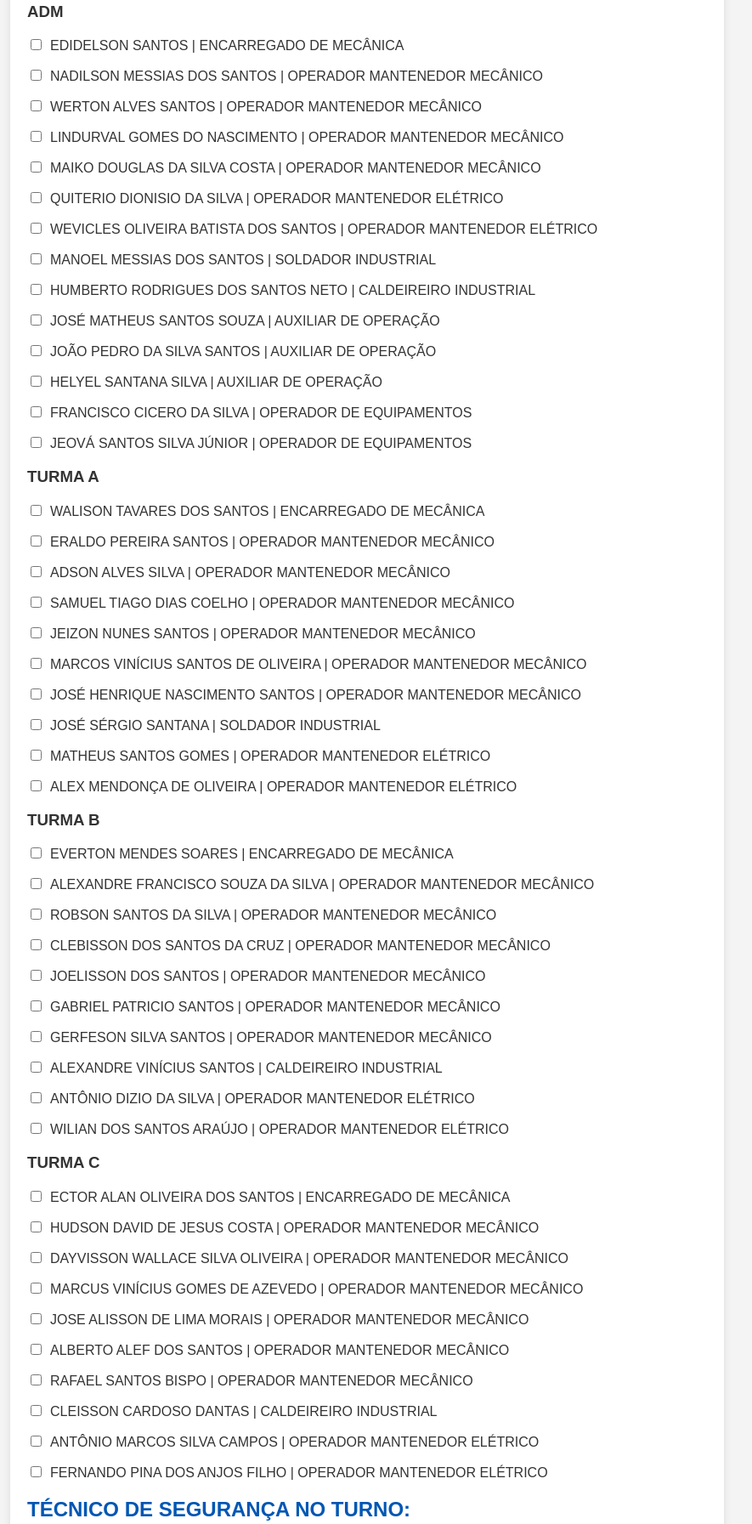
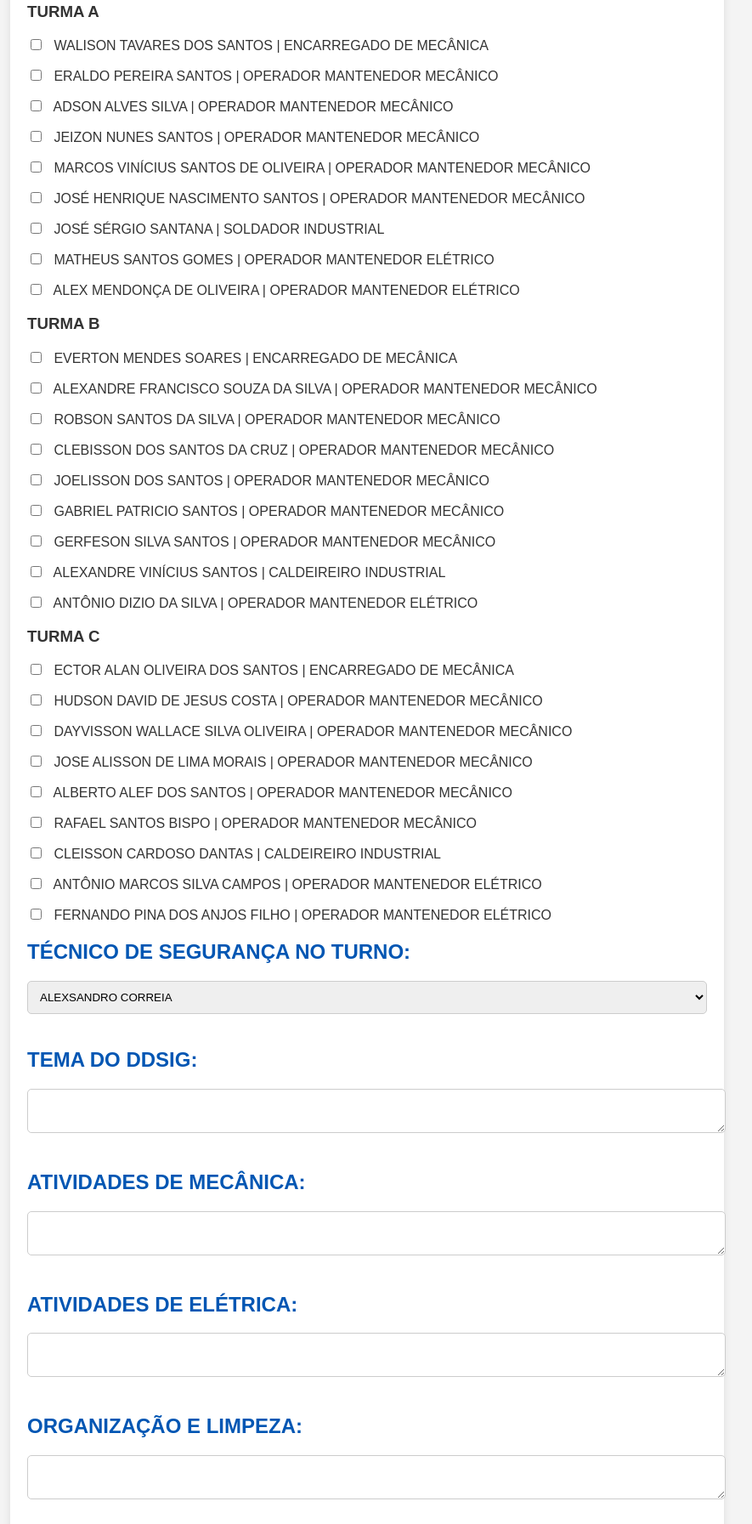
Before and after one commit to GilvandoNathan/Teste-Formul-rio, a plain HTML site: page templates/form.html in a window 1280 px wide. Shown: the part 1019-2812 px from the top of the page at 85% size, without its empty margins (208-1093 px from the left). Drawn offline with Linux system fonts and the light colour scheme.

Commit message:
Tentativa de Correções

```diff
--- a/templates/form.html
+++ b/templates/form.html
@@ -19,7 +19,7 @@
             <div>
                 <h2 class="titulo2">DATA:</h2>
                 <p>
-                    <input type="date" name="pasta" id="ipasta" required>
+                    <input type="date" name="data" id="idata" required>
                 </p>
             </div>
             <div>
@@ -53,145 +53,123 @@
                 </select>
             </div>
             <div>
+            </div>
+            <div>
                 <h2 class="titulo2">PROFISSIONAIS PRESENTES:</h2>
-                <h3>ADM</h3>
+                <h3>TURMA A</h3>
                 <p>
-                        <input type="checkbox" name="edidelson" id="iedidelson"><label for="iedidelson">EDIDELSON SANTOS | ENCARREGADO DE MECÂNICA</label>
+                    <input type="checkbox" name="walison" id="iwalison" value="WALISON TAVARES DOS SANTOS | ENCARREGADO DE MECÂNICA">
+                    WALISON TAVARES DOS SANTOS | ENCARREGADO DE MECÂNICA
                 </p>
                 <p>
-                        <input type="checkbox" name="edidelson" id="iedidelson"><label for="iedidelson">NADILSON MESSIAS DOS SANTOS | OPERADOR MANTENEDOR MECÂNICO</label>
+                    <input type="checkbox" name="eraldo" id="ieraldo" value="ERALDO PEREIRA SANTOS | OPERADOR MANTENEDOR MECÂNICO">
+                    ERALDO PEREIRA SANTOS | OPERADOR MANTENEDOR MECÂNICO
                 </p>
                 <p>
-                        <input type="checkbox" name="edidelson" id="iedidelson"><label for="iedidelson">WERTON ALVES SANTOS | OPERADOR MANTENEDOR MECÂNICO</label>
+                    <input type="checkbox" name="eadson" id="iadson" value="ADSON ALVES SILVA | OPERADOR MANTENEDOR MECÂNICO">
+                    ADSON ALVES SILVA | OPERADOR MANTENEDOR MECÂNICO
                 </p>
                 <p>
-                        <input type="checkbox" name="edidelson" id="iedidelson"><label for="iedidelson">LINDURVAL GOMES DO NASCIMENTO | OPERADOR MANTENEDOR MECÂNICO</label>
+                    <input type="checkbox" name="jeizon" id="ijeizon" value="JEIZON NUNES SANTOS | OPERADOR MANTENEDOR MECÂNICO">
+                    JEIZON NUNES SANTOS | OPERADOR MANTENEDOR MECÂNICO
                 </p>
                 <p>
-                        <input type="checkbox" name="edidelson" id="iedidelson"><label for="iedidelson">MAIKO DOUGLAS DA SILVA COSTA | OPERADOR MANTENEDOR MECÂNICO</label>
+                    <input type="checkbox" name="mvinicius" id="imvinicius" value="MARCOS VINÍCIUS SANTOS DE OLIVEIRA | OPERADOR MANTENEDOR MECÂNICO">
+                    MARCOS VINÍCIUS SANTOS DE OLIVEIRA | OPERADOR MANTENEDOR MECÂNICO
                 </p>
                 <p>
-                        <input type="checkbox" name="edidelson" id="iedidelson"><label for="iedidelson">QUITERIO DIONISIO DA SILVA | OPERADOR MANTENEDOR ELÉTRICO</label>
+                    <input type="checkbox" name="henrique" id="ihenrique" value="JOSÉ HENRIQUE NASCIMENTO SANTOS | OPERADOR MANTENEDOR MECÂNICO">
+                    JOSÉ HENRIQUE NASCIMENTO SANTOS | OPERADOR MANTENEDOR MECÂNICO
                 </p>
                 <p>
-                        <input type="checkbox" name="edidelson" id="iedidelson"><label for="iedidelson">WEVICLES OLIVEIRA BATISTA DOS SANTOS | OPERADOR MANTENEDOR ELÉTRICO</label>
+                    <input type="checkbox" name="sergio" id="isergio" value="JOSÉ SÉRGIO SANTANA | SOLDADOR INDUSTRIAL">
+                    JOSÉ SÉRGIO SANTANA | SOLDADOR INDUSTRIAL
                 </p>
                 <p>
-                        <input type="checkbox" name="edidelson" id="iedidelson"><label for="iedidelson">MANOEL MESSIAS DOS SANTOS | SOLDADOR INDUSTRIAL</label>
+                    <input type="checkbox" name="matheussantos" id="imatheussantos" value="MATHEUS SANTOS GOMES | OPERADOR MANTENEDOR ELÉTRICO">
+                    MATHEUS SANTOS GOMES | OPERADOR MANTENEDOR ELÉTRICO
                 </p>
                 <p>
-                        <input type="checkbox" name="edidelson" id="iedidelson"><label for="iedidelson">HUMBERTO RODRIGUES DOS SANTOS NETO | CALDEIREIRO INDUSTRIAL</label>
+                    <input type="checkbox" name="alex" id="ialex" value="ALEX MENDONÇA DE OLIVEIRA | OPERADOR MANTENEDOR ELÉTRICO">
+                    ALEX MENDONÇA DE OLIVEIRA | OPERADOR MANTENEDOR ELÉTRICO
+                </p>
+
+                <h3>TURMA B</h3>
+                <p>
+                    <input type="checkbox" name="evertonmendes" id="ievertonmendes" value="EVERTON MENDES SOARES | ENCARREGADO DE MECÂNICA">
+                    EVERTON MENDES SOARES | ENCARREGADO DE MECÂNICA
                 </p>
                 <p>
-                        <input type="checkbox" name="edidelson" id="iedidelson"><label for="iedidelson">JOSÉ MATHEUS SANTOS SOUZA | AUXILIAR DE OPERAÇÃO</label>
+                    <input type="checkbox" name="alexandrefrancisco" id="ialexandrefrancisco" value="ALEXANDRE FRANCISCO SOUZA DA SILVA | OPERADOR MANTENEDOR MECÂNICO">
+                    ALEXANDRE FRANCISCO SOUZA DA SILVA | OPERADOR MANTENEDOR MECÂNICO
                 </p>
                 <p>
-                        <input type="checkbox" name="edidelson" id="iedidelson"><label for="iedidelson">JOÃO PEDRO DA SILVA SANTOS | AUXILIAR DE OPERAÇÃO</label>
+                    <input type="checkbox" name="robson" id="irobson" value="ROBSON SANTOS DA SILVA | OPERADOR MANTENEDOR MECÂNICO">
+                    ROBSON SANTOS DA SILVA | OPERADOR MANTENEDOR MECÂNICO
                 </p>
                 <p>
-                        <input type="checkbox" name="edidelson" id="iedidelson"><label for="iedidelson">HELYEL SANTANA SILVA | AUXILIAR DE OPERAÇÃO</label>
+                    <input type="checkbox" name="clebisson" id="iclebisson" value="CLEBISSON DOS SANTOS DA CRUZ | OPERADOR MANTENEDOR MECÂNICO">
+                    CLEBISSON DOS SANTOS DA CRUZ | OPERADOR MANTENEDOR MECÂNICO
                 </p>
                 <p>
-                        <input type="checkbox" name="edidelson" id="iedidelson"><label for="iedidelson">FRANCISCO CICERO DA SILVA | OPERADOR DE EQUIPAMENTOS</label>
+                    <input type="checkbox" name="joelisson" id="ijoelisson" value="JOELISSON DOS SANTOS | OPERADOR MANTENEDOR MECÂNICO">
+                    JOELISSON DOS SANTOS | OPERADOR MANTENEDOR MECÂNICO
                 </p>
                 <p>
-                        <input type="checkbox" name="edidelson" id="iedidelson"><label for="iedidelson">JEOVÁ SANTOS SILVA JÚNIOR | OPERADOR DE EQUIPAMENTOS</label>
-                    </p>
-                    <h3>TURMA A</h3>
-                    <p>
-                        <input type="checkbox" name="edidelson" id="iedidelson"><label for="iedidelson">WALISON TAVARES DOS SANTOS | ENCARREGADO DE MECÂNICA</label>
+                    <input type="checkbox" name="gabriel" id="igabriel" value="GABRIEL PATRICIO SANTOS | OPERADOR MANTENEDOR MECÂNICO">
+                    GABRIEL PATRICIO SANTOS | OPERADOR MANTENEDOR MECÂNICO
                 </p>
                 <p>
-                        <input type="checkbox" name="edidelson" id="iedidelson"><label for="iedidelson">ERALDO PEREIRA SANTOS | OPERADOR MANTENEDOR MECÂNICO</label>
+                    <input type="checkbox" name="gerfeson" id="igerfeson" value="GERFESON SILVA SANTOS | OPERADOR MANTENEDOR MECÂNICO">
+                    GERFESON SILVA SANTOS | OPERADOR MANTENEDOR MECÂNICO
                 </p>
                 <p>
-                        <input type="checkbox" name="edidelson" id="iedidelson"><label for="iedidelson">ADSON ALVES SILVA | OPERADOR MANTENEDOR MECÂNICO
-                        </label>
+                    <input type="checkbox" name="alexandrevinicius" id="ialexandrevinicius" value="ALEXANDRE VINÍCIUS SANTOS | CALDEIREIRO INDUSTRIAL">
+                    ALEXANDRE VINÍCIUS SANTOS | CALDEIREIRO INDUSTRIAL
                 </p>
                 <p>
-                        <input type="checkbox" name="edidelson" id="iedidelson"><label for="iedidelson">SAMUEL TIAGO DIAS COELHO | OPERADOR MANTENEDOR MECÂNICO</label>
+                    <input type="checkbox" name="dizio" id="idizio" value="ANTÔNIO DIZIO DA SILVA | OPERADOR MANTENEDOR ELÉTRICO">
+                    ANTÔNIO DIZIO DA SILVA | OPERADOR MANTENEDOR ELÉTRICO
+                </p>
+
+                <h3>TURMA C</h3>
+                <p>
+                    <input type="checkbox" name="ector" id="iector" value="ECTOR ALAN OLIVEIRA DOS SANTOS | ENCARREGADO DE MECÂNICA">
+                    ECTOR ALAN OLIVEIRA DOS SANTOS | ENCARREGADO DE MECÂNICA
                 </p>
                 <p>
-                        <input type="checkbox" name="edidelson" id="iedidelson"><label for="iedidelson">JEIZON NUNES SANTOS | OPERADOR MANTENEDOR MECÂNICO</label>
+                    <input type="checkbox" name="hudson" id="ihudson" value="HUDSON DAVID DE JESUS COSTA | OPERADOR MANTENEDOR MECÂNICO">
+                    HUDSON DAVID DE JESUS COSTA | OPERADOR MANTENEDOR MECÂNICO
                 </p>
                 <p>
-                        <input type="checkbox" name="edidelson" id="iedidelson"><label for="iedidelson">MARCOS VINÍCIUS SANTOS DE OLIVEIRA | OPERADOR MANTENEDOR MECÂNICO</label>
+                    <input type="checkbox" name="dayvisson" id="idayvisson" value="DAYVISSON WALLACE SILVA OLIVEIRA | OPERADOR MANTENEDOR MECÂNICO">
+                    DAYVISSON WALLACE SILVA OLIVEIRA | OPERADOR MANTENEDOR MECÂNICO
                 </p>
                 <p>
-                        <input type="checkbox" name="edidelson" id="iedidelson"><label for="iedidelson">JOSÉ HENRIQUE NASCIMENTO SANTOS | OPERADOR MANTENEDOR MECÂNICO</label>
+                    <input type="checkbox" name="josealisson" id="ijosealisson" value="JOSE ALISSON DE LIMA MORAIS | OPERADOR MANTENEDOR MECÂNICO">
+                    JOSE ALISSON DE LIMA MORAIS | OPERADOR MANTENEDOR MECÂNICO
                 </p>
                 <p>
-                        <input type="checkbox" name="edidelson" id="iedidelson"><label for="iedidelson">JOSÉ SÉRGIO SANTANA | SOLDADOR INDUSTRIAL</label>
+                    <input type="checkbox" name="alberto" id="ialberto" value="ALBERTO ALEF DOS SANTOS | OPERADOR MANTENEDOR MECÂNICO">
+                    ALBERTO ALEF DOS SANTOS | OPERADOR MANTENEDOR MECÂNICO
                 </p>
                 <p>
-                        <input type="checkbox" name="edidelson" id="iedidelson"><label for="iedidelson">MATHEUS SANTOS GOMES | OPERADOR MANTENEDOR ELÉTRICO</label>
+                    <input type="checkbox" name="rafael" id="irafael" value="RAFAEL SANTOS BISPO | OPERADOR MANTENEDOR MECÂNICO">
+                    RAFAEL SANTOS BISPO | OPERADOR MANTENEDOR MECÂNICO
                 </p>
                 <p>
-                        <input type="checkbox" name="edidelson" id="iedidelson"><label for="iedidelson">ALEX MENDONÇA DE OLIVEIRA | OPERADOR MANTENEDOR ELÉTRICO</label>
-                    </p>
-                    <h3>TURMA B</h3>
-                    <p>
-                        <input type="checkbox" name="edidelson" id="iedidelson"><label for="iedidelson">EVERTON MENDES SOARES | ENCARREGADO DE MECÂNICA</label>
+                    <input type="checkbox" name="cleisson" id="icleisson" value="CLEISSON CARDOSO DANTAS | CALDEIREIRO INDUSTRIAL">
+                    CLEISSON CARDOSO DANTAS | CALDEIREIRO INDUSTRIAL
                 </p>
                 <p>
-                        <input type="checkbox" name="edidelson" id="iedidelson"><label for="iedidelson">ALEXANDRE FRANCISCO SOUZA DA SILVA | OPERADOR MANTENEDOR MECÂNICO</label>
+                    <input type="checkbox" name="antoniomarcos" id="iantoniomarcos" value="ANTÔNIO MARCOS SILVA CAMPOS | OPERADOR MANTENEDOR ELÉTRICO">
+                    ANTÔNIO MARCOS SILVA CAMPOS | OPERADOR MANTENEDOR ELÉTRICO
                 </p>
                 <p>
-                        <input type="checkbox" name="edidelson" id="iedidelson"><label for="iedidelson">ROBSON SANTOS DA SILVA | OPERADOR MANTENEDOR MECÂNICO</label>
-                    </p>
-                    <p>
-                        <input type="checkbox" name="edidelson" id="iedidelson"><label for="iedidelson">CLEBISSON DOS SANTOS DA CRUZ | OPERADOR MANTENEDOR MECÂNICO</label>
-                    </p>
-                    <p>
-                        <input type="checkbox" name="edidelson" id="iedidelson"><label for="iedidelson">JOELISSON DOS SANTOS | OPERADOR MANTENEDOR MECÂNICO</label>
-                    </p>
-                    <p>
-                        <input type="checkbox" name="edidelson" id="iedidelson"><label for="iedidelson">GABRIEL PATRICIO SANTOS | OPERADOR MANTENEDOR MECÂNICO</label>
-                    </p>
-                    <p>
-                        <input type="checkbox" name="edidelson" id="iedidelson"><label for="iedidelson">GERFESON SILVA SANTOS | OPERADOR MANTENEDOR MECÂNICO</label>
-                    </p>
-                    <p>
-                        <input type="checkbox" name="edidelson" id="iedidelson"><label for="iedidelson">ALEXANDRE VINÍCIUS SANTOS | CALDEIREIRO INDUSTRIAL</label>
-                    </p>
-                    <p>
-                        <input type="checkbox" name="edidelson" id="iedidelson"><label for="iedidelson">ANTÔNIO DIZIO DA SILVA | OPERADOR MANTENEDOR ELÉTRICO</label>
-                    </p>
-                    <p>
-                        <input type="checkbox" name="edidelson" id="iedidelson"><label for="iedidelson">WILIAN DOS SANTOS ARAÚJO | OPERADOR MANTENEDOR ELÉTRICO</label>
-                    </p>
-                    <h3>TURMA C</h3>
-                    <p>
-                        <input type="checkbox" name="edidelson" id="iedidelson"><label for="iedidelson">ECTOR ALAN OLIVEIRA DOS SANTOS | ENCARREGADO DE MECÂNICA</label>
-                    </p>
-                    <p>
-                        <input type="checkbox" name="edidelson" id="iedidelson"><label for="iedidelson">HUDSON DAVID DE JESUS COSTA | OPERADOR MANTENEDOR MECÂNICO</label>
-                    </p>
-                    <p>
-                        <input type="checkbox" name="edidelson" id="iedidelson"><label for="iedidelson">DAYVISSON WALLACE SILVA OLIVEIRA | OPERADOR MANTENEDOR MECÂNICO</label>
-                    </p>
-                    <p>
-                        <input type="checkbox" name="edidelson" id="iedidelson"><label for="iedidelson">MARCUS VINÍCIUS GOMES DE AZEVEDO | OPERADOR MANTENEDOR MECÂNICO</label>
-                    </p>
-                    <p>
-                        <input type="checkbox" name="edidelson" id="iedidelson"><label for="iedidelson">JOSE ALISSON DE LIMA MORAIS | OPERADOR MANTENEDOR MECÂNICO</label>
-                    </p>
-                    <p>
-                        <input type="checkbox" name="edidelson" id="iedidelson"><label for="iedidelson">ALBERTO ALEF DOS SANTOS | OPERADOR MANTENEDOR MECÂNICO</label>
-                    </p>
-                    <p>
-                        <input type="checkbox" name="edidelson" id="iedidelson"><label for="iedidelson">RAFAEL SANTOS BISPO | OPERADOR MANTENEDOR MECÂNICO</label>
-                    </p>
-                    <p>
-                        <input type="checkbox" name="edidelson" id="iedidelson"><label for="iedidelson">CLEISSON CARDOSO DANTAS | CALDEIREIRO INDUSTRIAL</label>
-                    </p>
-                    <p>
-                        <input type="checkbox" name="edidelson" id="iedidelson"><label for="iedidelson">ANTÔNIO MARCOS SILVA CAMPOS | OPERADOR MANTENEDOR ELÉTRICO</label>
-                    </p>
-                    <p>
-                        <input type="checkbox" name="edidelson" id="iedidelson"><label for="iedidelson">FERNANDO PINA DOS ANJOS FILHO | OPERADOR MANTENEDOR ELÉTRICO</label>
-                    </p>
-                    </optgroup>
+                    <input type="checkbox" name="fernando" id="ifernando" value="FERNANDO PINA DOS ANJOS FILHO | OPERADOR MANTENEDOR ELÉTRICO">
+                    FERNANDO PINA DOS ANJOS FILHO | OPERADOR MANTENEDOR ELÉTRICO
+            </div>
+        </div>
             </div>
             <div class="emlinha">
                 <h2>TÉCNICO DE SEGURANÇA NO TURNO:</h2>
@@ -204,58 +182,58 @@
             </div>
             <div>
                 <h2>TEMA DO DDSIG:</h2>
-                <textarea name="tdd" id="itdd" class="texto"></textarea>
+                <textarea name="tema_ddsig" id="itdd" class="texto"></textarea>
             </div>
             <div>
                 <h2>ATIVIDADES DE MECÂNICA:</h2>
-                <textarea name="ame" id="iame" class="texto"></textarea>
+                <textarea name="atividades_mecanica" id="iame" class="texto"></textarea>
             </div>
             <div>
                 <h2>ATIVIDADES DE ELÉTRICA:</h2>
-                <textarea name="ele" id="iaele" class="texto"></textarea>
+                <textarea name="atividades_eletrica" id="iaele" class="texto"></textarea>
             </div>
             <div>
                 <h2>ORGANIZAÇÃO E LIMPEZA:</h2>
-                <textarea name="oli" id="ioli" class="texto"></textarea>
+                <textarea name="organizacao_limpeza" id="ioli" class="texto"></textarea>
             </div>
             <div>
                 <h2>ATIVIDADES DE CALDEIRARIA:</h2>
-                <textarea name="aca" id="iaca" class="texto"></textarea>
+                <textarea name="atividades_caldeiraria" id="iaca" class="texto"></textarea>
             </div>
             <div>
                 <h2>ATIVIDADES DE TRANSPORTE:</h2>
-                <textarea name="atr" id="iatr" class="texto"></textarea>
+                <textarea name="atividades_transporte" id="iatr" class="texto"></textarea>
             </div>
             <div>
                 <h2>ATIVIDADES DE MOBILIZAÇÃO:</h2>
-                <textarea name="amo" id="iamo" class="texto"></textarea>
+                <textarea name="atividades_mobilizacao" id="iamo" class="texto"></textarea>
             </div>
             <div>
                 <h2>ATIVIDADES LOGÍSTICAS:</h2>
-                <textarea name="alo" id="ialo" class="texto"></textarea>
+                <textarea name="atividades_logistica" id="ialo" class="texto"></textarea>
             </div>
             <div>
                 <h2>OUTRAS ATIVIDADES:</h2>
-                <textarea name="oat" id="ioat" class="texto"></textarea>
+                <textarea name="outras_atividades" id="ioat" class="texto"></textarea>
             </div>
             <div>
                 <h2>PENDÊNCIAS:</h2>
-                <textarea name="pen" id="ipen" class="texto"></textarea>
+                <textarea name="pendencias" id="ipen" class="texto"></textarea>
             </div>
             <div>
                 <h2>OBSERVAÇÕES:</h2>
-                <textarea name="obs" id="iobs" class="texto"></textarea>
+                <textarea name="observacoes" id="iobs" class="texto"></textarea>
             </div>
             <div>
                 <h2>OCORRÊNCIAS EHS:</h2>
-                <textarea name="oco" id="ioco" class="texto"></textarea>
+                <textarea name="ocorrencias_ehs" id="ioco" class="texto"></textarea>
             </div>
             <div>
                 <h2>AUSÊNCIAS:</h2>
-                <textarea name="aus" id="iaus" class="texto"></textarea>
+                <textarea name="ausencias" id="iaus" class="texto"></textarea>
             </div>
             <div class="botao">
-                <button type="submit" id="enviar">Enviar</button>
+                <input type="submit" value="Enviar">
             </div>
         </form>
     </section>
```
Also changed, not shown: templates/responses.html (+64 -32 lines), 2 other files. Lines whose indentation alone changed are shown as unchanged.
